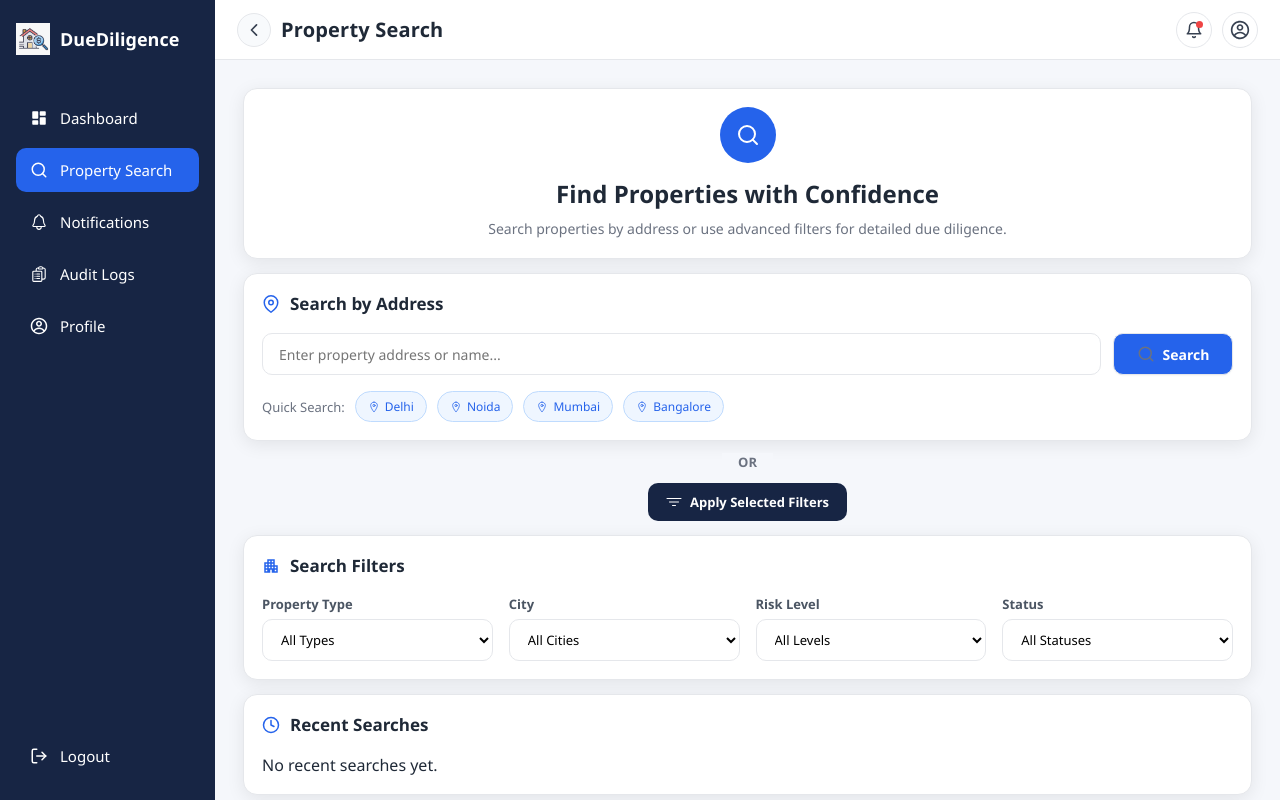
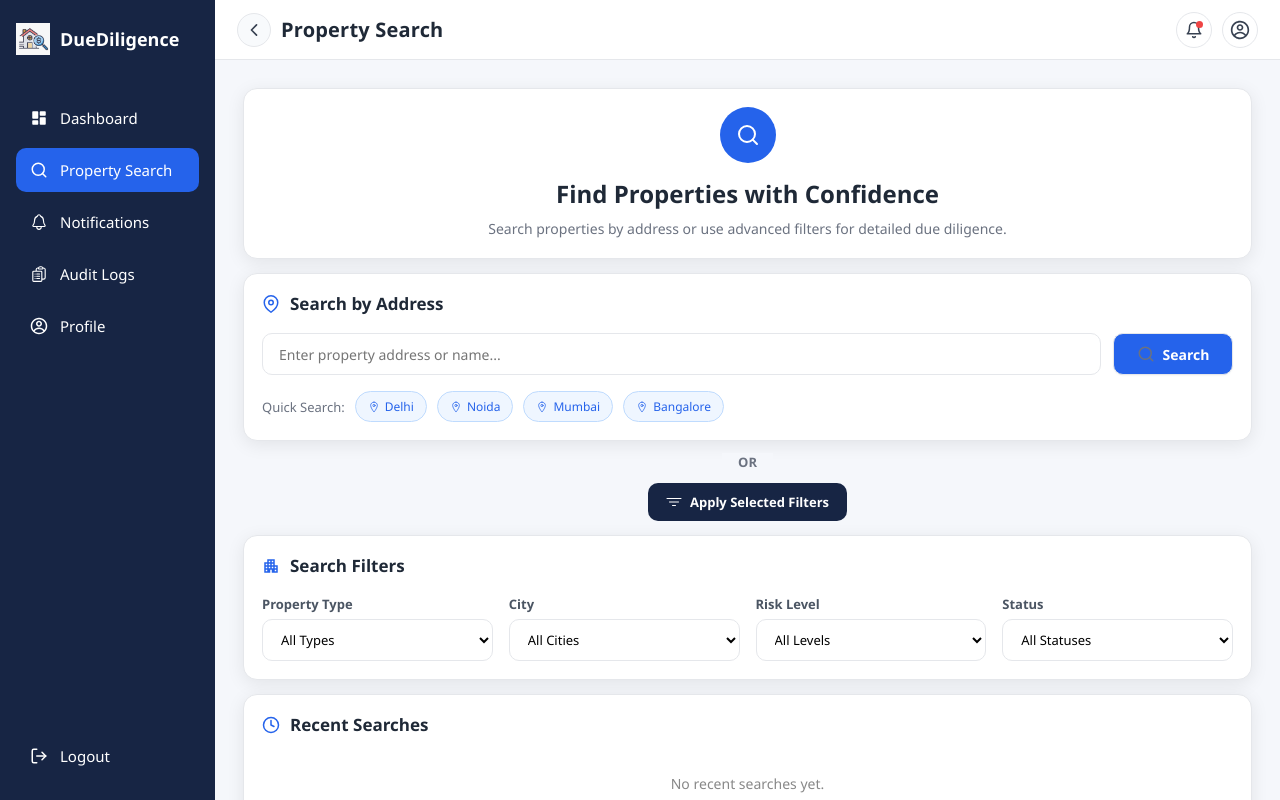
Before and after one commit to springboardmentor198/team-01, a React app in the folder frontend/: page /property-search in a window 1280 px wide. Shown: the top 800 px of the page. Built offline with nearby package versions, Linux system fonts and the light colour scheme; the HTML template or start-up script is replaced by a standard one.

Commit message:
Update PropertySearch.css

```diff
--- a/frontend/src/pages/PropertySearch/PropertySearch.css
+++ b/frontend/src/pages/PropertySearch/PropertySearch.css
@@ -316,6 +316,15 @@
 
 }
 
+/* ================= EMPTY STATE ================= */
+
+.empty-state{
+  color: #888;
+  font-size: 14px;
+  text-align: center;
+  padding: 20px 0;
+}
+
 /* ================= RECENT SEARCH ================= */
 
 .recent-card{
```
